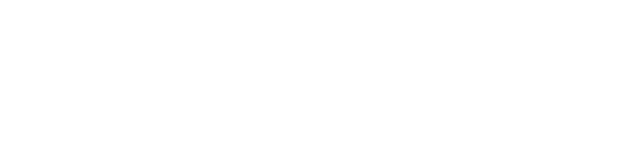
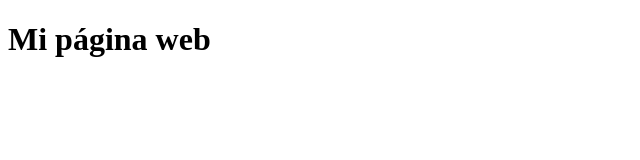
Before and after one commit to Novus123/Caballero-a-a, a plain HTML site: page index.html in a window 1280 px wide. Shown: the whole page, without its empty margins (0-640 px from the left). Drawn offline with Linux system fonts and the light colour scheme.

Commit message:
TituloH1

```diff
--- a/index.html
+++ b/index.html
@@ -5,6 +5,6 @@
     </head>
 
     <body>
-
+      <h1>Mi página web</h1>
     </body>
 </html>
```
